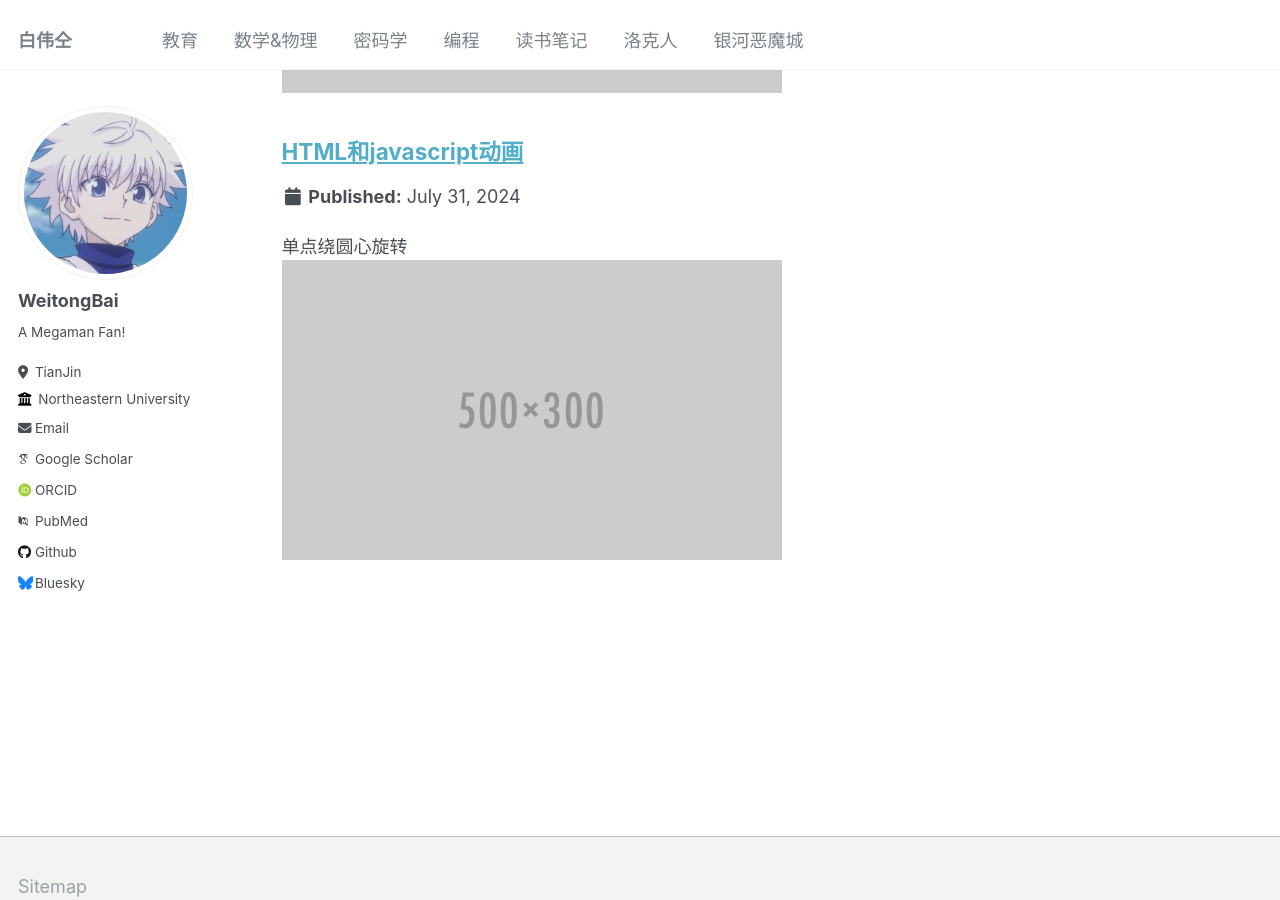
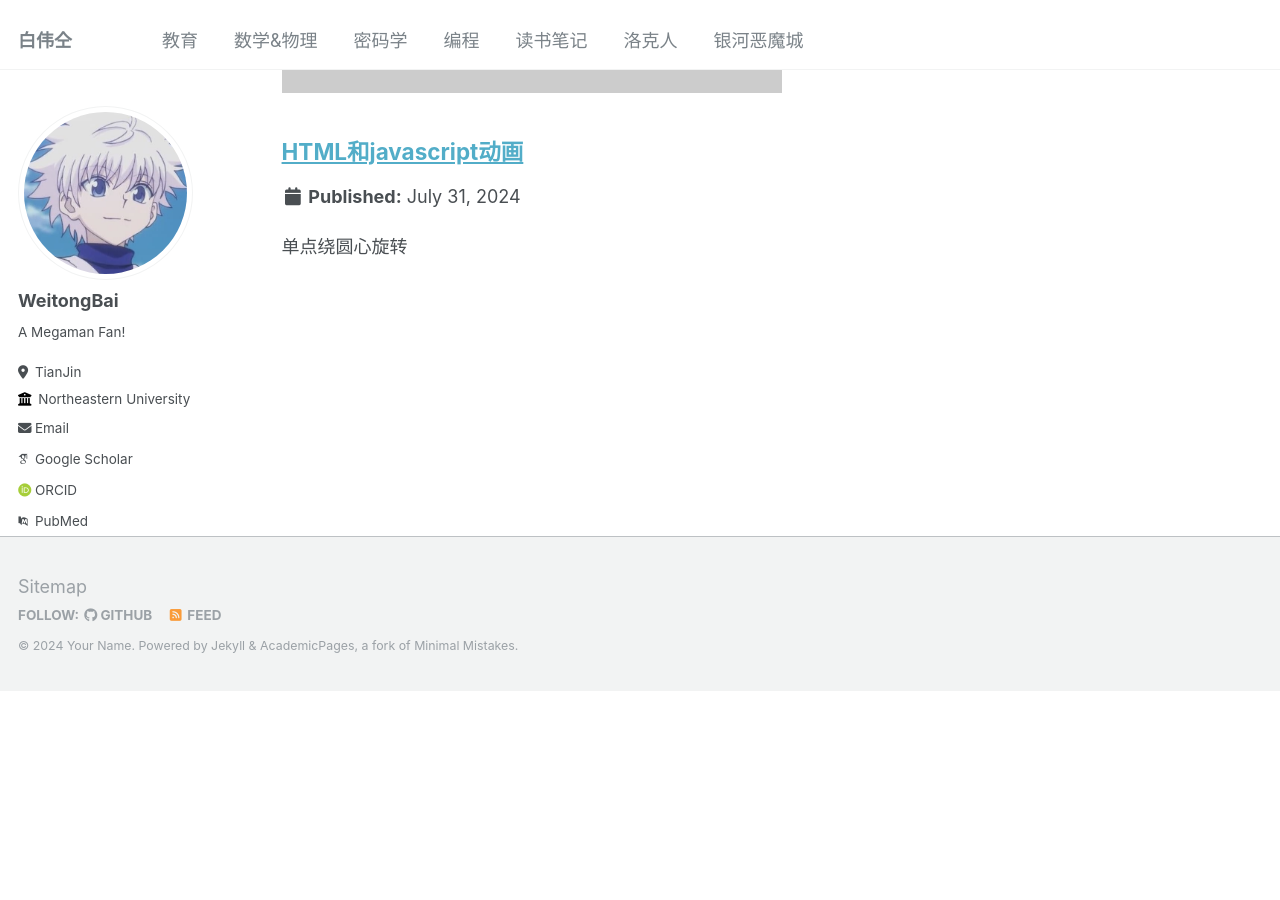
Before and after one commit to python-jiang/python-jiang.github.io, a Jekyll site: the page built from _pages/portfolio.html, in a window 1280 px wide and 900 px high, scrolled down 2378 px. Built offline with Jekyll 4.4.1, drawn with Linux system fonts in a browser that asks for light colours; some web fonts are replaced; after the commit the page ends 3069 px from its top, so only the background shows below that.

Commit message:
单点绕圆心旋转，只留<body>内的内容

```diff
--- a/_portfolio/portfolio-5.html
+++ b/_portfolio/portfolio-5.html
@@ -1,6 +1,6 @@
 ---
 title: "HTML和javascript动画"
-excerpt: "单点绕圆心旋转<br/><img src='/images/500x300.png'>"
+excerpt: "单点绕圆心旋转"
 collection: portfolio
 ---
 
```
